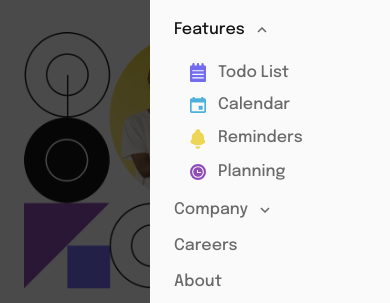
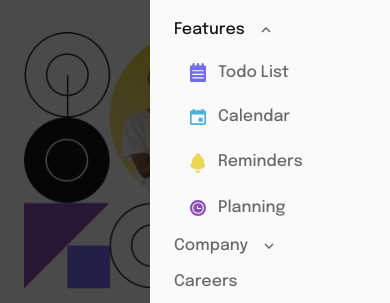
Before and after one commit to davinaleong/fem-intro-section-with-dropdown-navgiation, a website built with Vite: page index.html in a window 390 px wide. Both pictures are taken after a click on the link "Features". Shown: the part 46-349 px from the top of the page. Built offline with nearby package versions, Linux system fonts and the light colour scheme.

Commit message:
Fixed spacing

```diff
--- a/styles/main.css
+++ b/styles/main.css
@@ -180,8 +180,8 @@ main {
 .dropdown-toggle {
   display: inline-flex;
   align-items: center;
+  gap: var(--size-200);
   position: relative;
-  padding-right: 0.9em;
 }
 
 .dropdown-toggle::after {
@@ -274,10 +274,15 @@ main {
   .primary-header[data-open] .dropdown-menu {
     display: none;
     position: static;
+    gap: var(--size-400);
     padding-bottom: 0;
     top: auto;
     box-shadow: none;
     min-width: 7em;
+  }
+
+  .primary-header[data-open] .dropdown-toggle {
+    gap: var(--size-400);
   }
 
   .primary-header[data-open] .dropdown-menu[data-open] {
```
